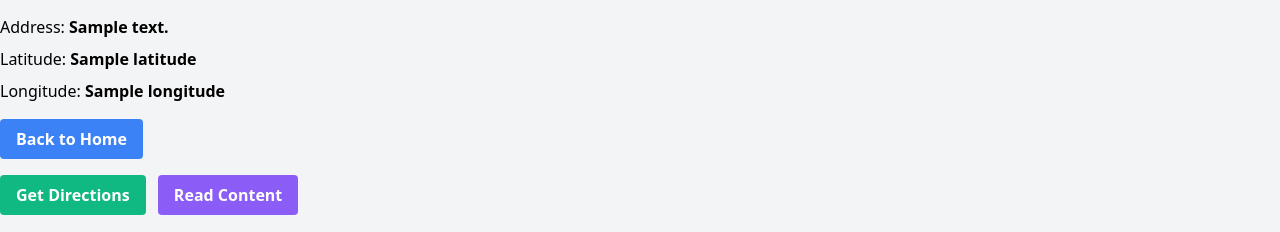
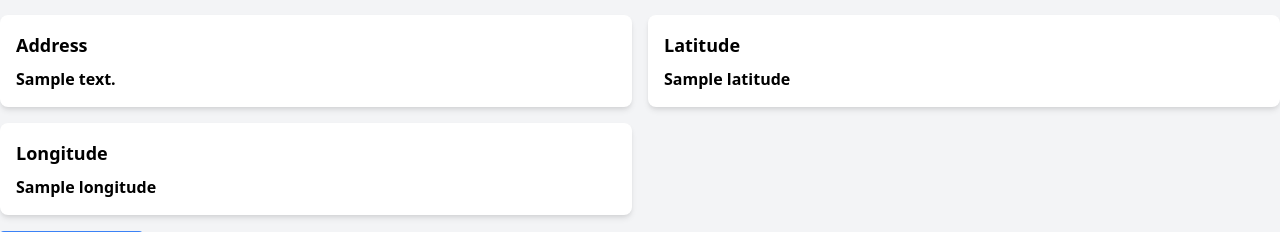
Before and after one commit to SnehaDeshmukh28/Recursion5-Brewing_JavaScript, a Flask app: template templates/result.html in a window 1280 px wide. Shown: the part 381-613 px from the top of the page. Run offline with Flask 3, Linux system fonts and the light colour scheme; the template is opened without the code that fills it: most values are stand-ins (such as "Sample title", 1, 10 or a date in 2020); some libraries are stand-ins or nearby versions.

Commit message:
changes in UI

```diff
--- a/templates/result.html
+++ b/templates/result.html
@@ -23,9 +23,20 @@
         <div class="mb-4">
             <img src="{{ url_for('static', filename=image_path) }}" alt="Predicted Landmark" class="max-w-full h-auto">
         </div>
-        <p class="mb-2">Address: <span id="address" class="font-semibold">{{ address }}</span></p>
-        <p class="mb-2">Latitude: <span id="latitude" class="font-semibold">{{ latitude }}</span></p>
-        <p class="mb-4">Longitude: <span id="longitude" class="font-semibold">{{ longitude }}</span></p>
+        <div class="grid grid-cols-1 sm:grid-cols-2 gap-4 mb-4">
+            <div class="bg-white rounded-lg shadow-md p-4">
+                <h2 class="text-lg font-semibold mb-2">Address</h2>
+                <p id="address" class="font-semibold">{{ address }}</p>
+            </div>
+            <div class="bg-white rounded-lg shadow-md p-4">
+                <h2 class="text-lg font-semibold mb-2">Latitude</h2>
+                <p id="latitude" class="font-semibold">{{ latitude }}</p>
+            </div>
+            <div class="bg-white rounded-lg shadow-md p-4">
+                <h2 class="text-lg font-semibold mb-2">Longitude</h2>
+                <p id="longitude" class="font-semibold">{{ longitude }}</p>
+            </div>
+        </div>
         <div class="mb-4">
             <a href="{{ url_for('home') }}" class="inline-block bg-blue-500 hover:bg-blue-700 text-white font-bold py-2 px-4 rounded">Back to Home</a>
         </div>
```
Also changed, not shown: static/map.html (+18 -18 lines).
